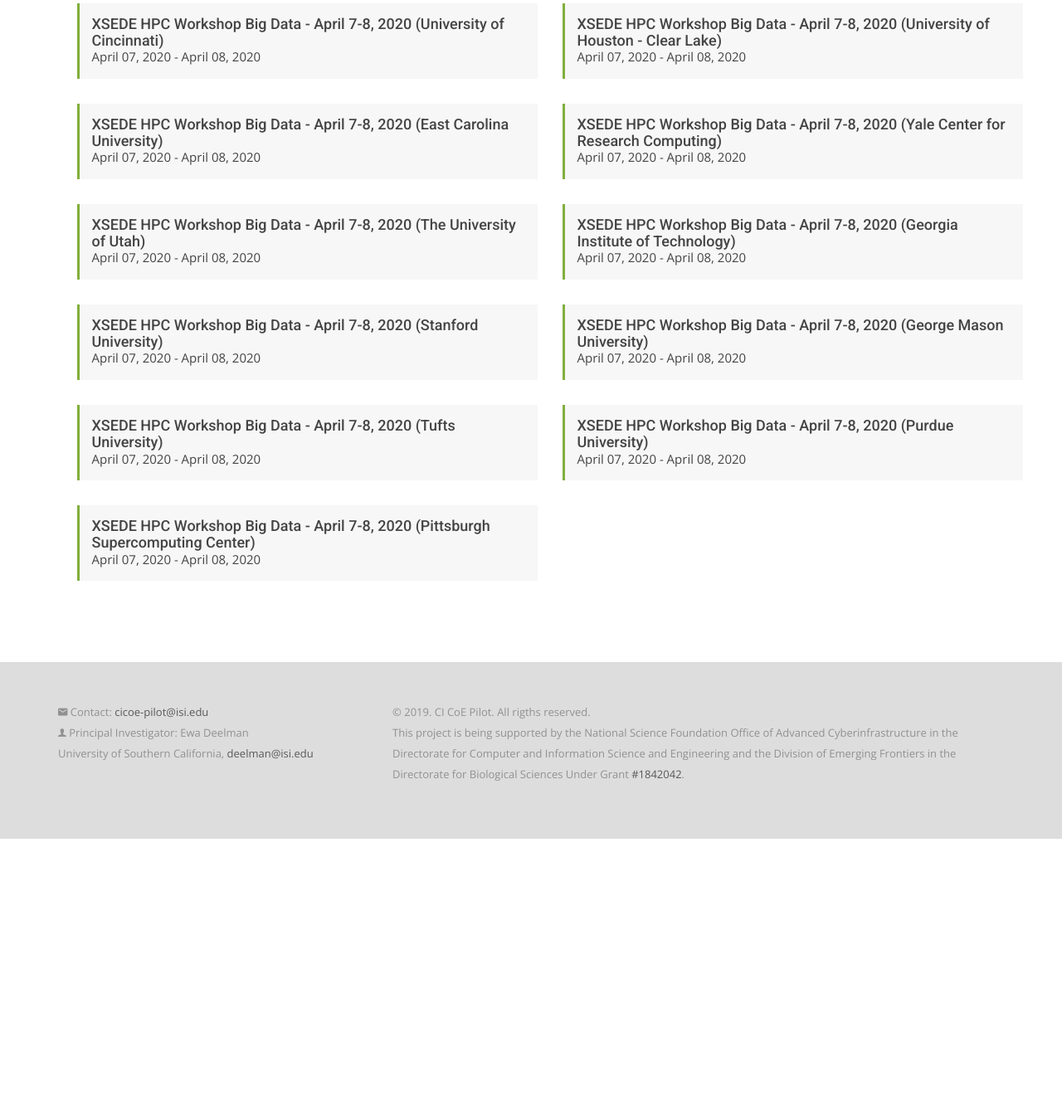
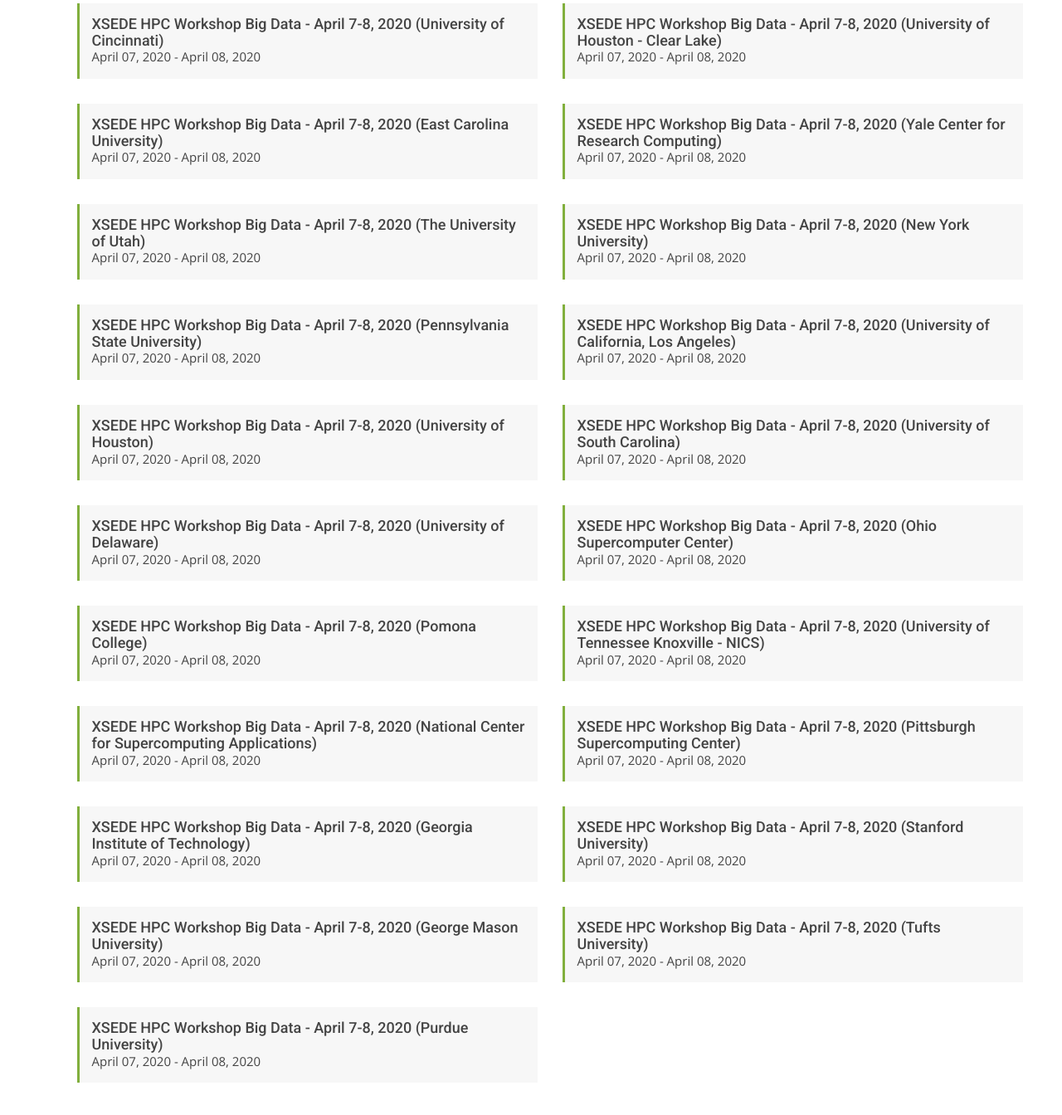
Before and after one commit to cicoe/cicoe.github.io, a Jekyll site: the page built from training_opportunities.html, in a window 1280 px wide and 1400 px high, scrolled down 987 px. Shown: the top 1344 px of the window at 83% size. Built offline with Jekyll 4.4.1, drawn with Linux system fonts in a browser that asks for light colours; nearby versions of some CDN libraries; some web fonts are replaced; before the commit the page ends 1998 px from its top, so only the background shows below that.

Commit message:
updated training events

```diff
--- a/_data/training_opportunities.yml
+++ b/_data/training_opportunities.yml
@@ -52,6 +52,54 @@
   website: "https://www.xsede.org/web/xup/course-calendar/-/training-user/class/2041/session/3648/register"
 - categroy: Workshop
   date: April 07, 2020 - April 08, 2020
+  title: XSEDE HPC Workshop Big Data - April 7-8, 2020 (New York University)
+  website: "https://www.xsede.org/web/xup/course-calendar/-/training-user/class/2041/session/3649/register"
+- categroy: Workshop
+  date: April 07, 2020 - April 08, 2020
+  title: XSEDE HPC Workshop Big Data - April 7-8, 2020 (Pennsylvania State University)
+  website: "https://www.xsede.org/web/xup/course-calendar/-/training-user/class/2041/session/3650/register"
+- categroy: Workshop
+  date: April 07, 2020 - April 08, 2020
+  title: XSEDE HPC Workshop Big Data - April 7-8, 2020 (University of California,
+    Los Angeles)
+  website: "Registration opens"
+- categroy: Workshop
+  date: April 07, 2020 - April 08, 2020
+  title: XSEDE HPC Workshop Big Data - April 7-8, 2020 (University of Houston)
+  website: "https://www.xsede.org/web/xup/course-calendar/-/training-user/class/2041/session/3652/register"
+- categroy: Workshop
+  date: April 07, 2020 - April 08, 2020
+  title: XSEDE HPC Workshop Big Data - April 7-8, 2020 (University of South Carolina)
+  website: "https://www.xsede.org/web/xup/course-calendar/-/training-user/class/2041/session/3653/register"
+- categroy: Workshop
+  date: April 07, 2020 - April 08, 2020
+  title: XSEDE HPC Workshop Big Data - April 7-8, 2020 (University of Delaware)
+  website: "https://www.xsede.org/web/xup/course-calendar/-/training-user/class/2041/session/3654/register"
+- categroy: Workshop
+  date: April 07, 2020 - April 08, 2020
+  title: XSEDE HPC Workshop Big Data - April 7-8, 2020 (Ohio Supercomputer Center)
+  website: "https://www.xsede.org/web/xup/course-calendar/-/training-user/class/2041/session/3655/register"
+- categroy: Workshop
+  date: April 07, 2020 - April 08, 2020
+  title: XSEDE HPC Workshop Big Data - April 7-8, 2020 (Pomona College)
+  website: "https://www.xsede.org/web/xup/course-calendar/-/training-user/class/2041/session/3656/register"
+- categroy: Workshop
+  date: April 07, 2020 - April 08, 2020
+  title: XSEDE HPC Workshop Big Data - April 7-8, 2020 (University of Tennessee Knoxville
+    - NICS)
+  website: "https://www.xsede.org/web/xup/course-calendar/-/training-user/class/2041/session/3657/register"
+- categroy: Workshop
+  date: April 07, 2020 - April 08, 2020
+  title: XSEDE HPC Workshop Big Data - April 7-8, 2020 (National Center for Supercomputing
+    Applications)
+  website: "https://www.xsede.org/web/xup/course-calendar/-/training-user/class/2041/session/3658/register"
+- categroy: Workshop
+  date: April 07, 2020 - April 08, 2020
+  title: XSEDE HPC Workshop Big Data - April 7-8, 2020 (Pittsburgh Supercomputing
+    Center)
+  website: "https://www.xsede.org/web/xup/course-calendar/-/training-user/class/2041/session/3636/register"
+- categroy: Workshop
+  date: April 07, 2020 - April 08, 2020
   title: XSEDE HPC Workshop Big Data - April 7-8, 2020 (Georgia Institute of Technology)
   website: "https://www.xsede.org/web/xup/course-calendar/-/training-user/class/2041/session/3637/register"
 - categroy: Workshop
@@ -70,8 +118,3 @@
   date: April 07, 2020 - April 08, 2020
   title: XSEDE HPC Workshop Big Data - April 7-8, 2020 (Purdue University)
   website: "https://www.xsede.org/web/xup/course-calendar/-/training-user/class/2041/session/3642/register"
-- categroy: Workshop
-  date: April 07, 2020 - April 08, 2020
-  title: XSEDE HPC Workshop Big Data - April 7-8, 2020 (Pittsburgh Supercomputing
-    Center)
-  website: "https://www.xsede.org/web/xup/course-calendar/-/training-user/class/2041/session/3636/register"
```
